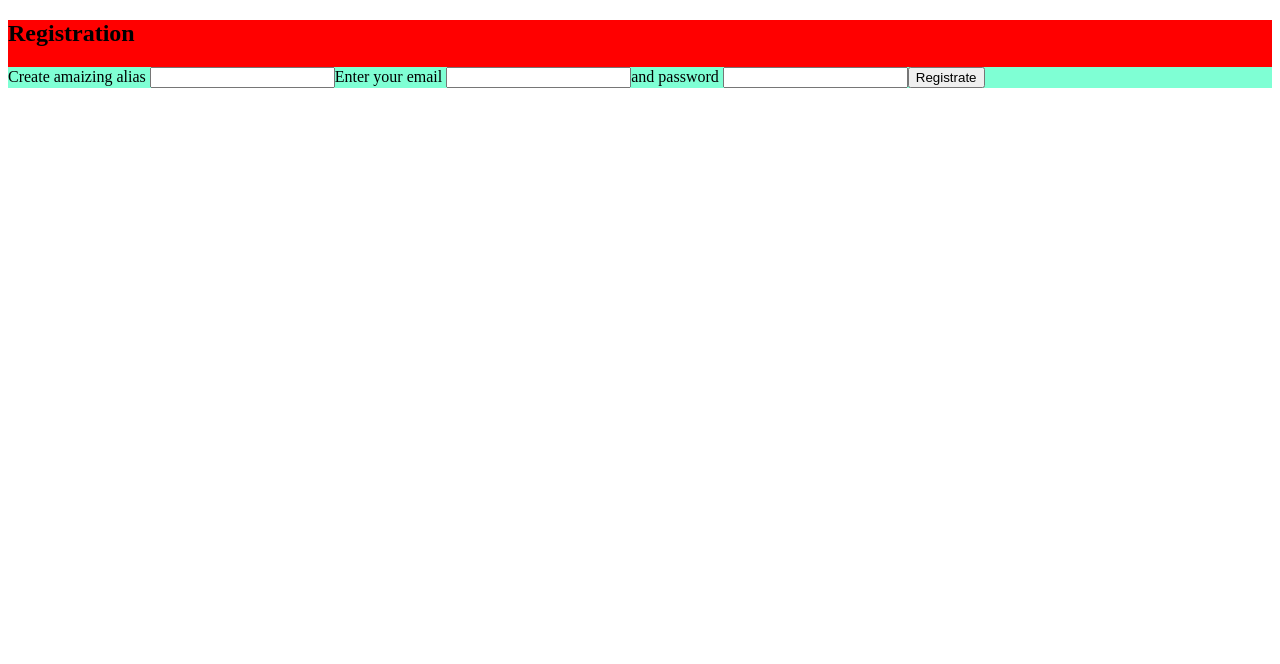
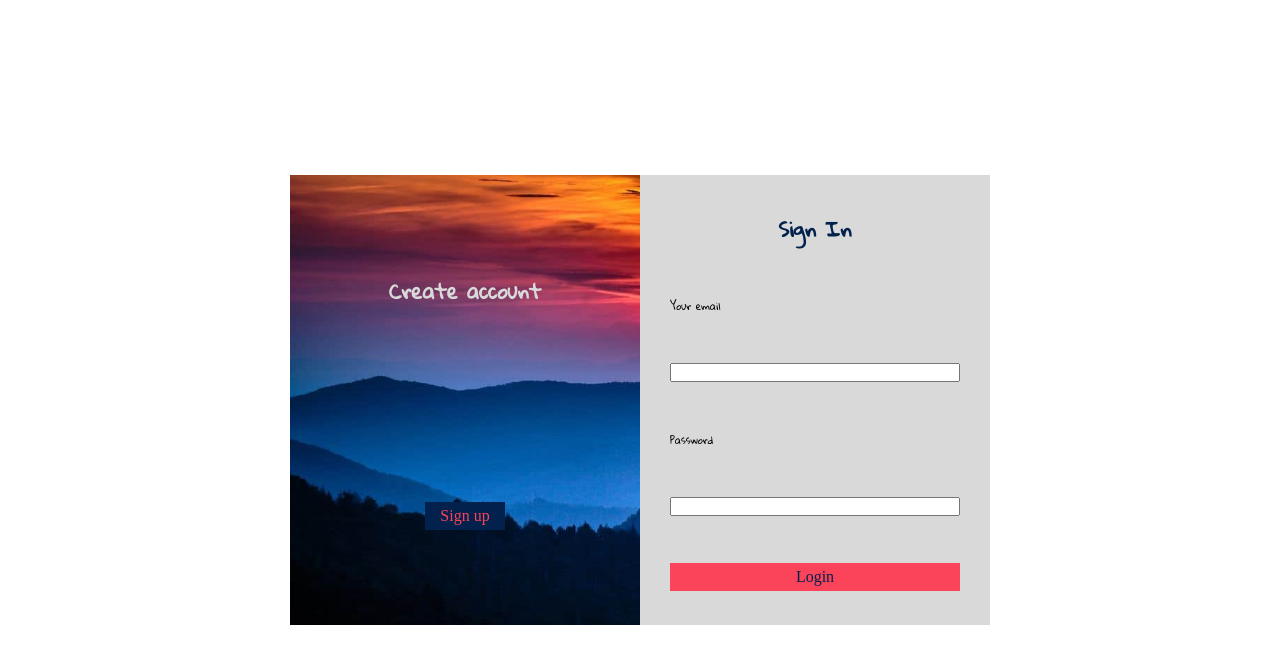
Before and after one commit to poli-vorobeva/bujo, a React app in the folder client/: page / in a window 1280 px wide. Shown: the top 664 px of the page. Built offline with nearby package versions, Linux system fonts and the light colour scheme; no server answers.

Commit message:
feat: add styled components to RegForm

```diff
--- a/client/index.html
+++ b/client/index.html
@@ -2,7 +2,12 @@
 <html>
     <head>
         <meta charset="utf-8" />
-        <title>Webpack App</title>
+        <link rel="preconnect" href="https://fonts.googleapis.com">
+        <link rel="preconnect" href="https://fonts.googleapis.com">
+        <link rel="preconnect" href="https://fonts.gstatic.com" crossorigin>
+        <link href="https://fonts.googleapis.com/css2?family=Gloria+Hallelujah&display=swap" rel="stylesheet">
+
+        <title>BUJO</title>
     </head>
     <body>
     <div id="root">
--- a/client/module.d.ts
+++ b/client/module.d.ts
@@ -1,6 +1,11 @@
 declare module '*.tsx'
 
 declare module '*.png' {
+  const res: string;
+  export default res;
+}
+
+declare module '*.jpg' {
   const res: string;
   export default res;
 }
--- a/client/src/components/RegForm.tsx
+++ b/client/src/components/RegForm.tsx
@@ -1,107 +1,187 @@
 import { Formik, Form, Field, ErrorMessage, useField } from "formik";
-import React from "react";
+import React, { useState } from "react";
 import * as yup from "yup";
-import styled from "styled-components";
+import styled, { keyframes } from "styled-components";
+import GlobalStyles from "../global";
+import {colors} from "../variables"
+import bgForm from '../../public/images/sunset.jpg'
 
-// const MyTextInput = ({ title, ...props }) => {
-//     const [field, meta] = useField(props);
-//     return (
-//         <div>
-//             <label htmlFor={props.id || props.name} >{title}</label>
-//             <input className='text-input' {...field} {...props} />
-//             {meta.touched && meta.error ? (<div className='error'>{meta.error}</div>) : null}
-//         </div>
-//     )
-// }
-const FormStyled = styled(Form)`
-  background-color: aquamarine;
+const Overlay = styled.div`
+  width: 100%;
+  height: 100%;
+  display: flex;
+  justify-content: center;
+  align-items: center;
+  position: fixed;
+  top: 0;
+  bottom: 0;
+  background-color: transparent;
+`;
+
+const FormStyled_reg = styled(Form)<{ $isLogin: boolean }>`
+  position: absolute;
+  left: ${({ $isLogin }) => ($isLogin ? "50%" : "0px")};
+  top: 0;
+  width: 50%;
+  height: 100%;
+  display: flex;
+  flex-direction: column;
+  justify-content: space-around;
+  flex-grow: 0;
+  padding: 10px 30px;
+  opacity: ${({ $isLogin }) => ($isLogin ? 0 : 1)};
+  transition: all 1s;
+  background-color: ${colors.light};
+`;
+
+const FormStyled_login = styled(FormStyled_reg)`
+  opacity: ${({ $isLogin }) => ($isLogin ? 1 : 0)};
 `;
 
 const RegCompStyled = styled.div`
-  background-color: red;
+  background: url(${bgForm}) 0 0/cover;
+  width: 700px;
+  height: 450px;
+  position: relative;
 `;
 
+const ErrorMessageStyled = styled(ErrorMessage)`
+  color: red;
+`
+
+const ChangeForm = styled.div<{ $isLogin: boolean }>`
+  opacity: ${({ $isLogin }) => ($isLogin ? 1 : 0)};
+  display: flex;
+  flex-wrap: wrap;
+  justify-content: center;
+  align-items: center;
+  transition: all 1s;
+  width: 50%;
+  height: 100%;
+`;
+
+const ChangeFormForLogin = styled(ChangeForm)`
+  opacity: ${({ $isLogin }) => ($isLogin ? 0 : 1)};
+  position: absolute;
+  top:0;
+  left: 50%;
+`;
+
+const Title = styled.h2<{light: boolean}> `
+  width: 100%;
+  text-align: center;
+  font-size: 20px;
+  color: ${({light})=> light ? colors.light : colors.dark}
+`
+
+const Button = styled.button<{ isSubmit: boolean }>`
+  padding: 5px 15px;
+  font-size: 16px;
+  border: none;
+  color: ${({ isSubmit }) => (isSubmit ? colors.dark : colors.bright)};
+  background-color: ${({ isSubmit }) => (isSubmit ? colors.bright : colors.dark)};
+`;
+
+const Schema = yup.object({
+  name: yup
+    .string()
+    .min(2, "Too Short!")
+    .max(15, "Must be 15 characters or less")
+    .required("This field is required"),
+  email: yup.string().email("Invalid email").required("This field is required"),
+  password: yup
+    .string()
+    .min(6, "Must have at least 6 characters")
+    .required("This field is required"),
+});
+
 const RegComp = () => {
+  const [isLogin, setIsLogin] = useState(true);
   return (
+    <>
+      <GlobalStyles />
+      <Overlay>
         <RegCompStyled>
-      <h2> Registration </h2>
           <Formik
             initialValues={{
               email: "",
               name: "",
               password: "",
             }}
-        validationSchema={yup.object({
-          name: yup
-            .string()
-            .min(2, "Too Short!")
-            .max(15, "Must be 15 characters or less")
-            .required("This field is required"),
-          email: yup
-            .string()
-            .email("Invalid email")
-            .required("This field is required"),
-          password: yup
-            .string()
-            .min(6, "Must have at least 6 characters")
-            .required("This field is required"),
-        })}
-        // validate={values => {
-        //     const errors: ErrorValidate = { email: '', name: '', password: '' };
-        //     if (!values.email) {
-        //         errors.email = 'Required';
-        //     } else if ('тут будет длинная регулярка на проверку почты') {
-        //         errors.email = 'Invalid email address';
-        //     }
-        //     return errors;
-        // }}
+            validationSchema={Schema}
             onSubmit={(values, { setSubmitting }) => {
               console.log(values);
             }}
           >
             {({ isSubmitting }) => (
-          <FormStyled>
+              <FormStyled_reg $isLogin={isLogin}>
+                <Title light={false}> Sign Up </Title>
                 <label htmlFor="name">Create amaizing alias </label>
                 <Field type="name" name="name" />
-            <ErrorMessage name="name" component="div" />
+                <ErrorMessageStyled name="name" component="div" />
 
                 <label htmlFor="email">Enter your email </label>
                 <Field type="email" name="email" />
-            <ErrorMessage name="email" component="div" />
+                <ErrorMessageStyled name="email" component="div" />
 
                 <label htmlFor="password">and password </label>
                 <Field type="password" name="password" />
-            <ErrorMessage name="password" component="div" />
-            {/* <MyTextInput
-                            title='Name'
-                            name='name'
-                            type='text'
-                            placeholder='Your name'
-                        />
-                           <MyTextInput
-                            title='E-mail'
-                            name='email'
-                            type='text'
-                            placeholder='Your email'
-                        />
-                           <MyTextInput
-                            title='Password'
-                            name='password'
-                            type='password'
-                            placeholder='password'
-                        /> */}
-            <button type="submit" disabled={isSubmitting}>
-              Registrate
-            </button>
-          </FormStyled>
+                <ErrorMessageStyled name="password" component="div" />
+
+                <Button isSubmit={true} type="submit" disabled={isSubmitting}>
+                  Register
+                </Button>
+              </FormStyled_reg>
             )}
           </Formik>
+
+          <ChangeFormForLogin $isLogin={isLogin}>
+            <Title light={true}>Have an account?</Title>
+            <Button isSubmit={false}
+              onClick={() => {
+                setIsLogin(true);
+              }}
+            >
+              Sign in
+            </Button>
+          </ChangeFormForLogin>
+
+          <Formik
+            initialValues={{
+              email: "",
+              name: "",
+              password: "",
+            }}
+            validationSchema={Schema}
+            onSubmit={(values, { setSubmitting }) => {
+              console.log(values);
+            }}
+          >
+            {({ isSubmitting }) => (
+              <FormStyled_login $isLogin={isLogin}>
+                <Title light={false}> Sign In</Title>
+                <label htmlFor="email">Your email </label>
+                <Field type="email" name="email" />
+                <ErrorMessageStyled name="email" component="div" />
+
+                <label htmlFor="password">Password </label>
+                <Field type="password" name="password" />
+                <ErrorMessageStyled name="password" component="div" />
+
+                <Button isSubmit={true} type="submit" disabled={isSubmitting}>
+                  Login
+                </Button>
+              </FormStyled_login>
+            )}
+          </Formik>
+          <ChangeForm $isLogin={isLogin}>
+            <Title light={true}>Create account</Title>
+            <Button isSubmit={false} onClick={() => setIsLogin(false)}>Sign up</Button>
+          </ChangeForm>
         </RegCompStyled>
+      </Overlay>
+    </>
   );
 };
 
-// const RegForm = styled(RegComp)`
-//   background-color: aquamarine;
-// `;
-
 export default RegComp;
--- /dev/null
+++ b/client/src/global.ts
@@ -0,0 +1,24 @@
+import { createGlobalStyle } from 'styled-components'
+
+export default createGlobalStyle`
+  * {
+    margin:0;
+    padding: 0;
+    box-sizing: border-box;
+  }
+
+  *::before,
+  *::after {
+    margin:0;
+    padding: 0;
+    box-sizing: border-box;
+  }
+
+  body {
+    font-size: 10px;
+    font-family: 'Gloria Hallelujah', cursive;
+  }
+  button{
+    font-family: 'Kalam', cursive;
+  }
+`
--- /dev/null
+++ b/client/src/variables.ts
@@ -0,0 +1,5 @@
+export const colors = {
+  light: "#d9d9d9",
+  dark: "#02214D",
+  bright: "#FB4459"
+}
--- a/client/webpack.config.js
+++ b/client/webpack.config.js
@@ -16,6 +16,7 @@ const config = {
     devtool:'source-map',
     output: {
         path: path.resolve(__dirname, 'dist'),
+
     },
     devServer: {
         open: true,
@@ -42,8 +43,10 @@ const config = {
             },
             {
                 test: /\.(eot|svg|ttf|woff|woff2|png|jpg|gif)$/i,
-                type: 'asset',
+                 type: 'asset/resource',
             },
+
+
 
             // Add your rules for custom modules here
             // Learn more about loaders from https://webpack.js.org/loaders/
```
Also changed, not shown: client/public/images/sunset.jpg (added). Lines whose indentation alone changed are shown as unchanged.
